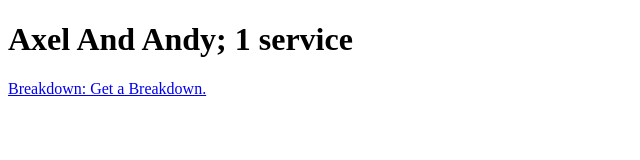
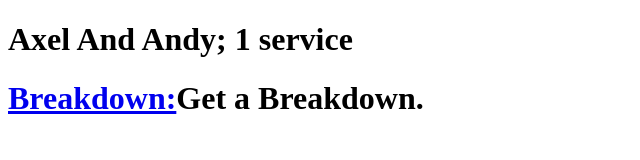
Before and after one commit to axeltdm/AxelAndAndy, a plain HTML site: page index.html in a window 1280 px wide. Shown: the whole page, without its empty margins (0-640 px from the left). Drawn offline with Linux system fonts and the light colour scheme.

Commit message:
Added nesting

```diff
--- a/index.html
+++ b/index.html
@@ -8,6 +8,6 @@
   </head>
   <body>
     <h1>Axel And Andy; 1 service</h1>
-    <a href="breakdown.html">Breakdown: Get a Breakdown.</a>
+    <h1><a href="breakdown.html">Breakdown:</a>Get a Breakdown.</h1>
   </body>
 </html>
```
